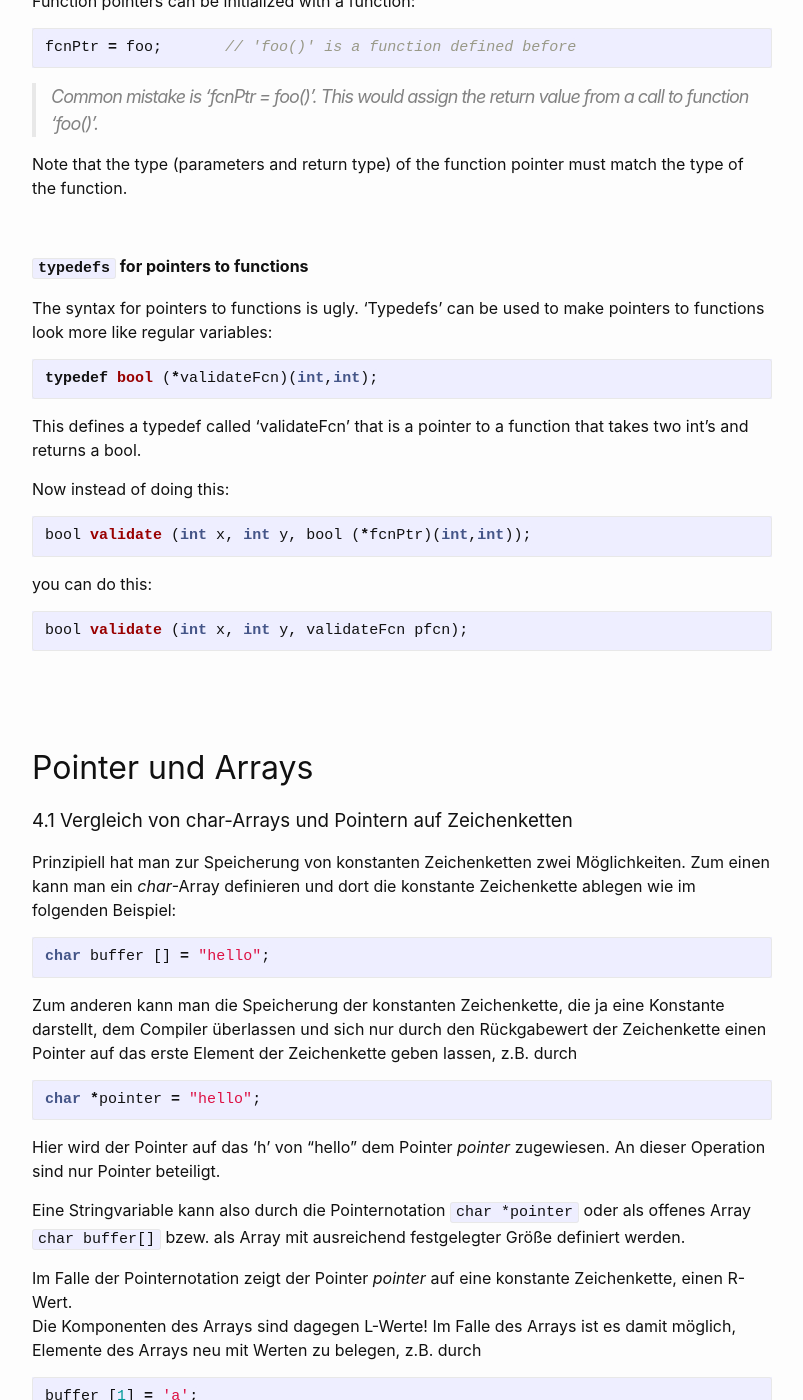
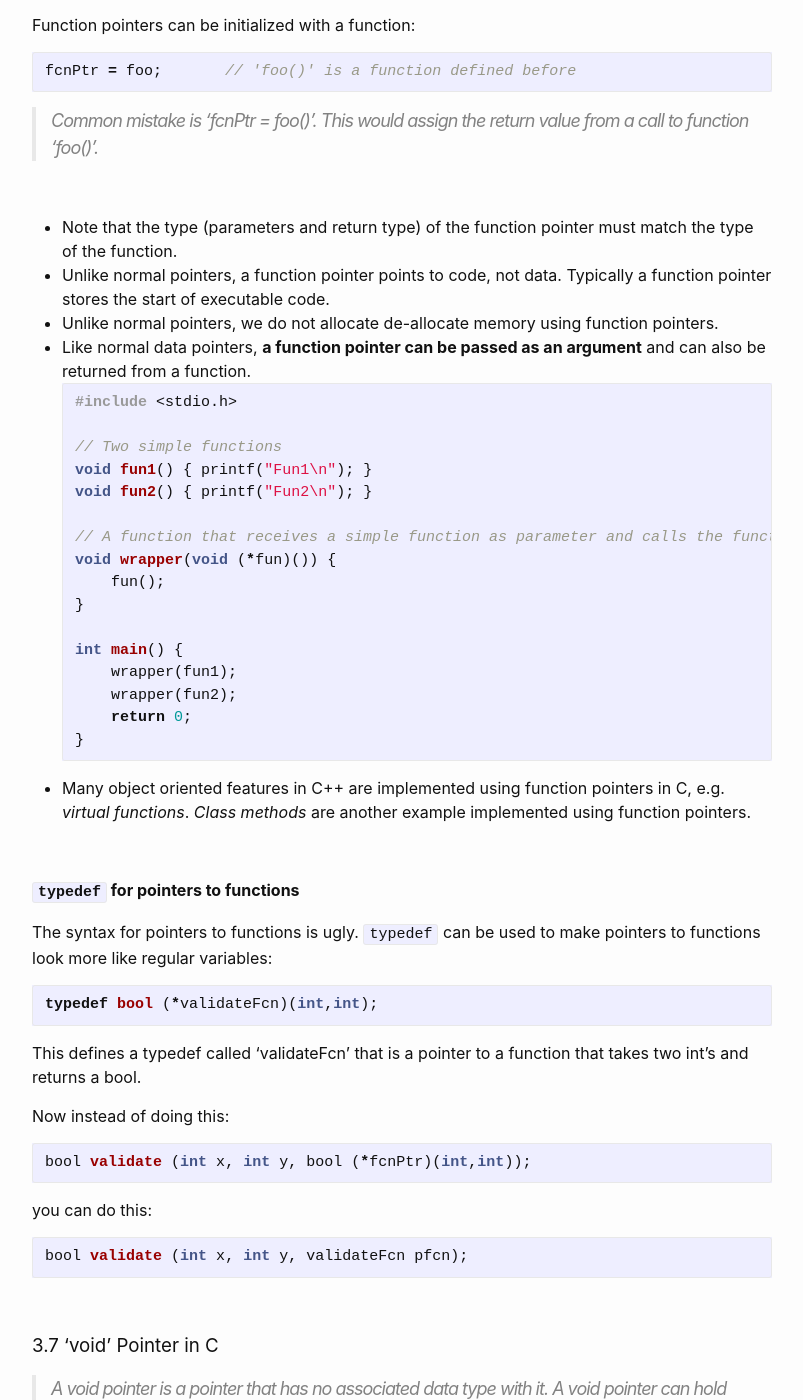
Before and after one commit to Hautaklyttn/progDocs, a Jekyll site: the page built from docs/articles/c_cpp.md, in a window 1280 px wide and 1400 px high, scrolled down 38948 px. Shown: the whole window, without its empty margins (238-1041 px from the left). Built offline with Jekyll 4.4.1, drawn with Linux system fonts in a browser that asks for light colours; some of the changed text lies outside the part shown.

Commit message:
C update

````diff
--- a/docs/articles/c_cpp.md
+++ b/docs/articles/c_cpp.md
@@ -52,6 +52,7 @@ layout: default
 &nbsp;&nbsp;&nbsp;&nbsp;&nbsp; [<font size="-1">3.4 Call-by-Reference</font>](#ch3-4)
 &nbsp;&nbsp;&nbsp;&nbsp;&nbsp; [<font size="-1">3.5 Pointer auf Pointer</font>](#ch3-5)
 &nbsp;&nbsp;&nbsp;&nbsp;&nbsp; [<font size="-1">3.6 Pointer auf Funktionen</font>](#ch3-6)
+&nbsp;&nbsp;&nbsp;&nbsp;&nbsp; [<font size="-1">3.7 'void' Pointer in C</font>](#ch3-7)
 
 ### 4. Pointer und Arrays
 &nbsp;&nbsp;&nbsp;&nbsp;&nbsp; [<font size="-1">4.1 Vergleich von char-Arrays und Pointern auf Zeichenketten</font>](#ch4-1)
@@ -1352,13 +1353,37 @@ fcnPtr = foo;       // 'foo()' is a function defined before
 
 > Common mistake is 'fcnPtr = foo()'. This would assign the return value from a call to function 'foo()'.
 
-Note that the type (parameters and return type) of the function pointer must match the type of the function.
-
-&nbsp;
-
-**`typedefs` for pointers to functions**
-
-The syntax for pointers to functions is ugly. 'Typedefs' can be used to make pointers to functions look more like regular variables:
+&nbsp;
+
+- Note that the type (parameters and return type) of the function pointer must match the type of the function.
+- Unlike normal pointers, a function pointer points to code, not data. Typically a function pointer stores the start of executable code.
+- Unlike normal pointers, we do not allocate de-allocate memory using function pointers.
+- Like normal data pointers, **a function pointer can be passed as an argument** and can also be returned from a function.
+  ```c
+  #include <stdio.h>
+
+  // Two simple functions
+  void fun1() { printf("Fun1\n"); }
+  void fun2() { printf("Fun2\n"); }
+
+  // A function that receives a simple function as parameter and calls the function
+  void wrapper(void (*fun)()) {
+      fun();
+  }
+
+  int main() {
+      wrapper(fun1);
+      wrapper(fun2);
+      return 0;
+  }
+  ```
+- Many object oriented features in C++ are implemented using function pointers in C, e.g. *virtual functions*. *Class methods* are another example implemented using function pointers.
+
+&nbsp;
+
+**`typedef` for pointers to functions**
+
+The syntax for pointers to functions is ugly. `typedef` can be used to make pointers to functions look more like regular variables:
 ```c
 typedef bool (*validateFcn)(int,int);
 ```
@@ -1373,6 +1398,52 @@ you can do this:
 bool validate (int x, int y, validateFcn pfcn);
 ```
 
+&nbsp;
+
+<a name="ch3-7"></a>
+### 3.7 'void' Pointer in C
+
+> A void pointer is a pointer that has no associated data type with it. A void pointer can hold address of any type and can be typecasted to any type.
+
+&nbsp;
+Example:
+```c
+int a = 10;
+char b = 'x';
+
+void *p = &a;  // void pointer holds address of int 'a'
+p = &b;        // void pointer holds address of char 'b'
+```
+&nbsp;
+
+- ``void`` pointers in C are used to implement generic functions in C.
+
+- ``void`` pointers cannot be dereferenced. For example the following program doesn’t compile.
+  ```c
+  #include<stdio.h>
+  int main()
+  {
+      int a = 10;
+      void *ptr = &a;
+      printf("%d", *ptr);
+      return 0;
+  }
+
+  // -> Output: "Compiler Error: 'void*' is not a pointer-to-object type"
+  ```
+  The following program compiles and runs fine.
+  ```c
+  #include<stdio.h>
+  int main()
+  {
+      int a = 10;
+      void *ptr = &a;
+      printf("%d", *(int *)ptr);
+      return 0;
+  }
+
+  // -> Output: 10
+  ```
 
 &nbsp;
 
@@ -1409,7 +1480,7 @@ Im Falle der Pointernotation ist eine Änderung der konstanten Zeichenkette nich
 
 > Bei einem *char*-Array *buffer* kann der in ihm  gespeicherte String verändert werden. *buffer* ist ein konstanter Pointer auf das erste Element des Arrays und kann auf keine andere Adresse zeigen.
 
-> Zeigt eine Stringvariable  vom Typ char* auf eine konstante Zeichenkette, so führt der Compiler  die Speicherung der Zeichenkette selbst durch. Die Zeichenkette kann nicht verändert werden aber die Zeigervariable vom Typ char* kann eine neue Adresse zugewiesen werden.
+> Zeigt eine Stringvariable vom Typ char* auf eine konstante Zeichenkette, so führt der Compiler  die Speicherung der Zeichenkette selbst durch. Die Zeichenkette kann nicht verändert werden aber die Zeigervariable vom Typ char* kann eine neue Adresse zugewiesen werden.
 
 &nbsp;
 
````
